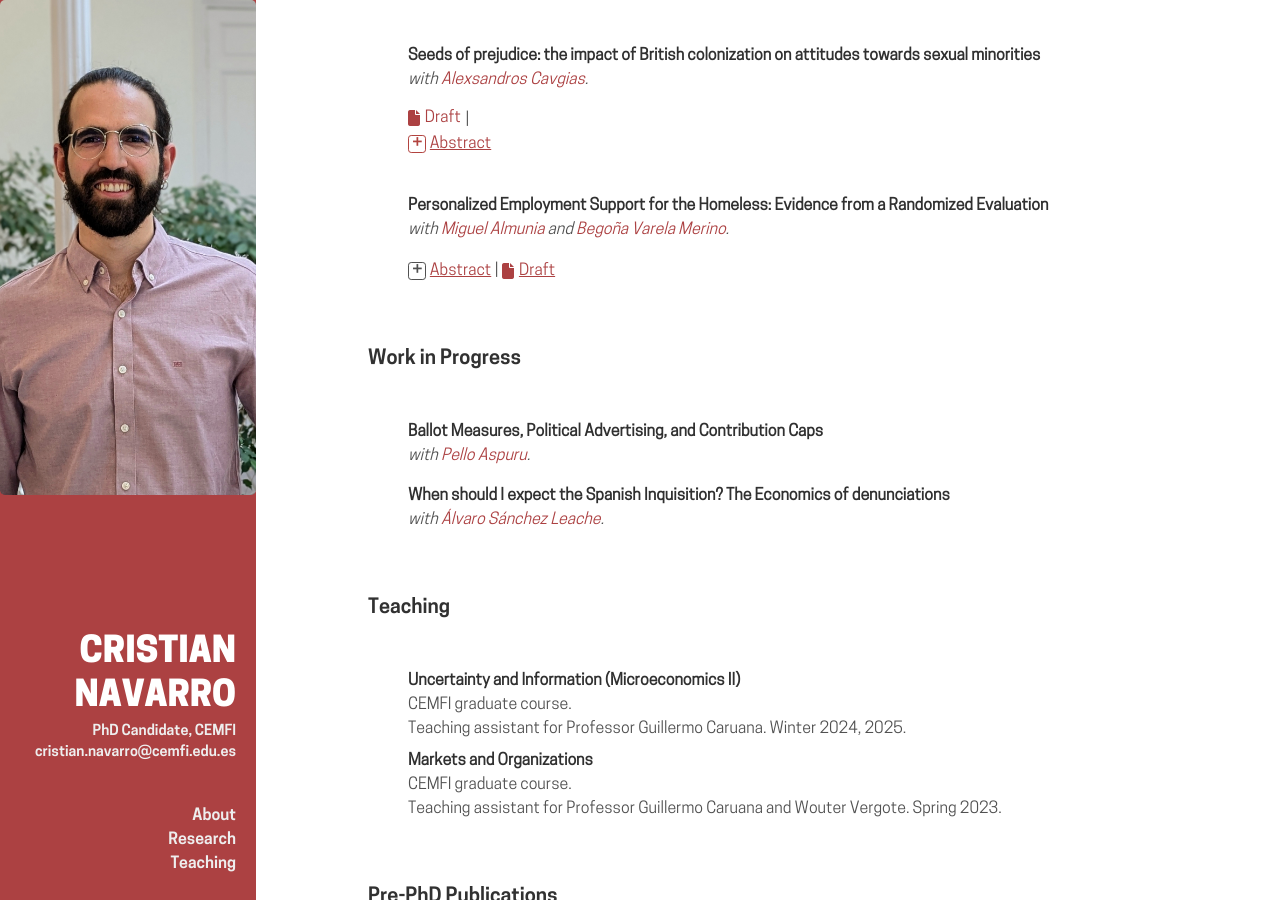
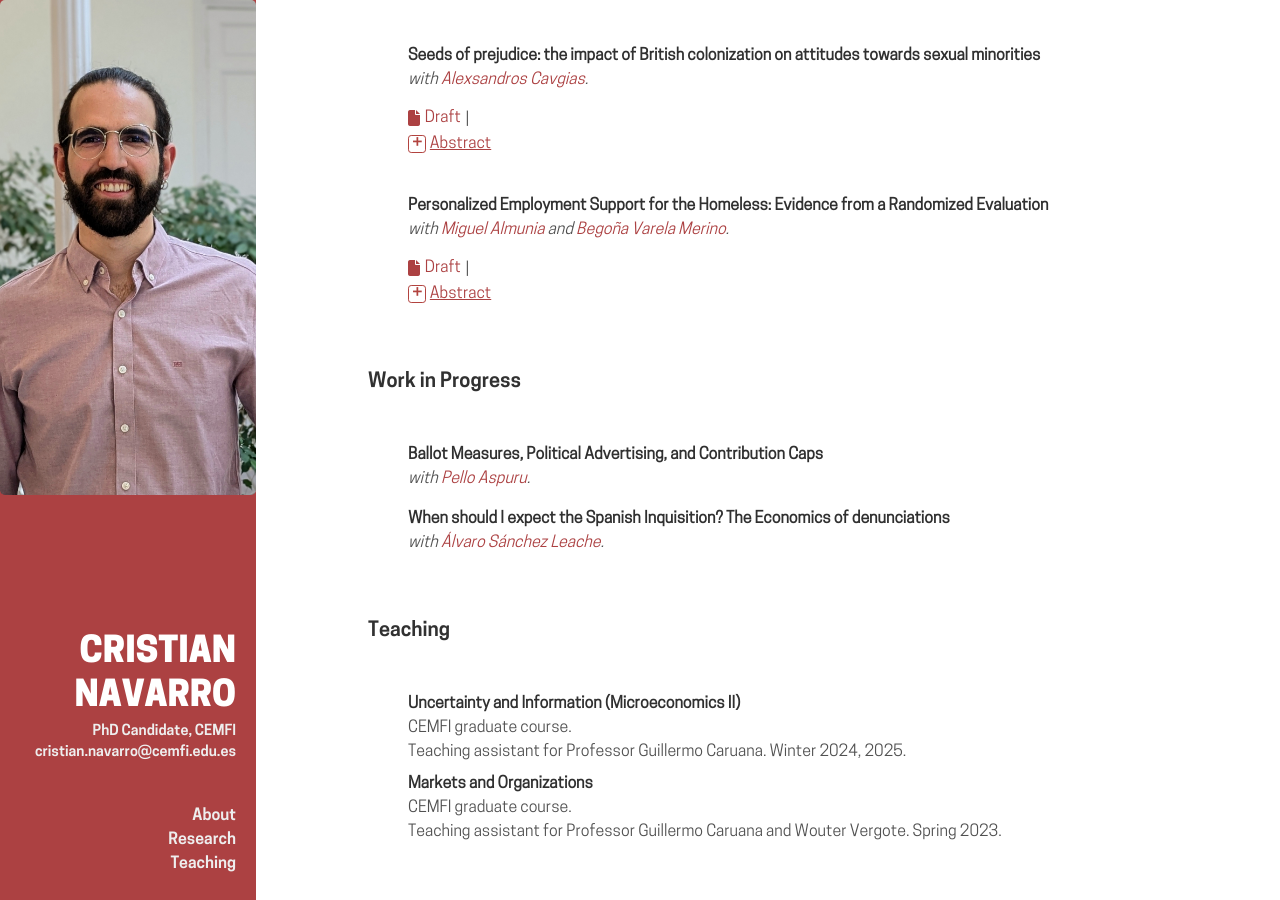
Before and after one commit to cnavarroserrano/cnavarroserrano.github.io, a Jekyll site: the page built from index.md, in a window 1280 px wide and 900 px high, scrolled down 887 px. Built offline with Jekyll 4.4.1, drawn with Linux system fonts in a browser that asks for light colours; some web fonts are replaced.

Commit message:
Update index.md

```diff
--- a/index.md
+++ b/index.md
@@ -120,21 +120,18 @@ text-align: justify
 <dd class="indented">
   <p><i>with <a href="https://miguelalmunia.weebly.com/" target="_blank">Miguel Almunia</a> and <a href="https://www.linkedin.com/in/bego%C3%B1a-varela-merino-7361751aa/" target="_blank">Begoña Varela Merino</a>.</i></p>
 
-  <details class="abs" style="margin:1px 0 0; color: var(--bs-link-color);">
-  <summary>
-    <a>Abstract</a>
-    <span>|</span>
-    <a class="paper"
-       href="papers/WP_RCT_homelessness.pdf"
-       target="_blank" rel="noopener noreferrer"
-       onclick="event.stopPropagation();">
-      <i class="fa-solid fa-file" aria-hidden="true"></i>Draft
-    </a>
-  </summary>
-  <div>
-    <p>We evaluate the impact of a randomized intervention designed to promote labor market integration among people experiencing homelessness in Spain. Participants were randomly assigned to either a personalized employment program, featuring intensive caseworker support and financial assistance, or to the traditional employment model. Short-term results show substantial gains for the treatment group in housing stability, employment, income, and life satisfaction. However, these differences largely dissipated after six months, as the outcomes of those in the traditional model improved. The findings highlight both the potential of personalized approaches to accelerate integration and the challenges of sustaining long-term effects in homelessness interventions.</p>
-  </div>
-</details>
+  <p class="paper-row" style="margin:1px 0 0; color: var(--bs-link-color);">
+  <a class="paper" href="papers/WP_RCT_homelessness.pdf" target="_blank" rel="noopener noreferrer">
+    <i class="fa-solid fa-file" aria-hidden="true"></i>Draft
+  </a>
+  |
+  <details class="abs" style="display:inline;">
+    <summary><a><span>Abstract</span></a></summary>
+    <div>
+      <p>We evaluate the impact of a randomized intervention designed to promote labor market integration among people experiencing homelessness in Spain. Participants were randomly assigned to either a personalized employment program, featuring intensive caseworker support and financial assistance, or to the traditional employment model. Short-term results show substantial gains for the treatment group in housing stability, employment, income, and life satisfaction. However, these differences largely dissipated after six months, as the outcomes of those in the traditional model improved. The findings highlight both the potential of personalized approaches to accelerate integration and the challenges of sustaining long-term effects in homelessness interventions.</p>
+    </div>
+  </details>
+</p>
 
 </dd>
 
```
